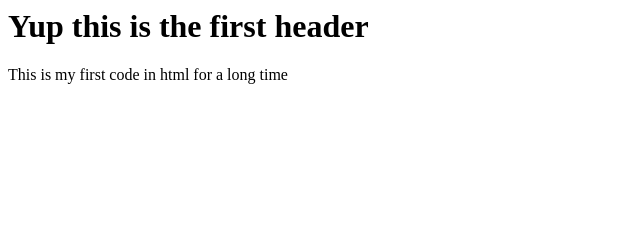
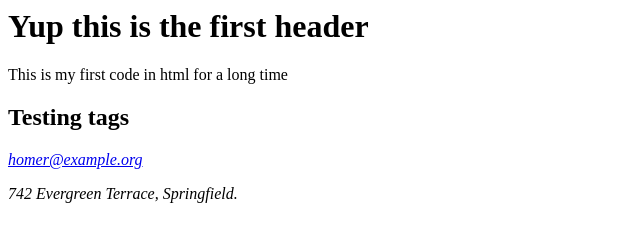
Before and after one commit to YousefAllam221b/Newest_projects, a plain HTML site: page Practicing.html in a window 1280 px wide. Shown: the whole page, without its empty margins (0-640 px from the left). Drawn offline with Linux system fonts and the light colour scheme.

Commit message:
Last of the text tags

```diff
--- a/Practicing.html
+++ b/Practicing.html
@@ -4,4 +4,12 @@
 <body>
   <h1>Yup this is the first header</h1>
   <p>This is my first code in html for a long time</p>
+  <h2>Testing tags</h2>
+  <address>
+  <p><a href="mailto:homer@example.org">
+   homer@example.org</a></p>
+  <p>742 Evergreen Terrace, Springfield.</p>
+  </address>
+
+
 </body>
```
Also changed, not shown: Html_notes.txt.
